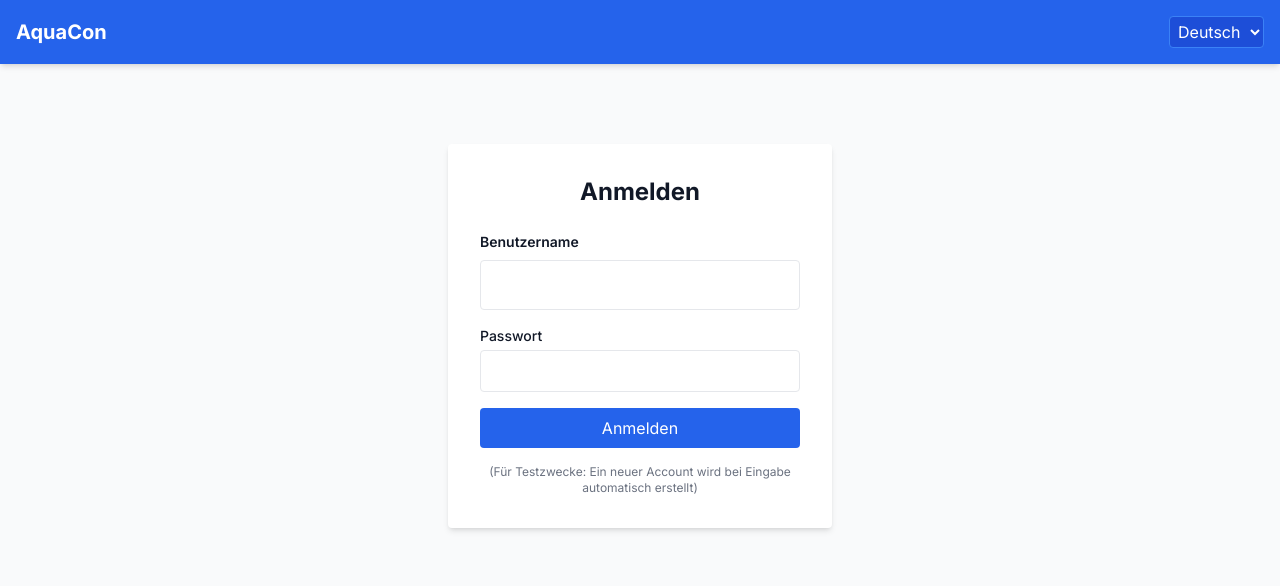
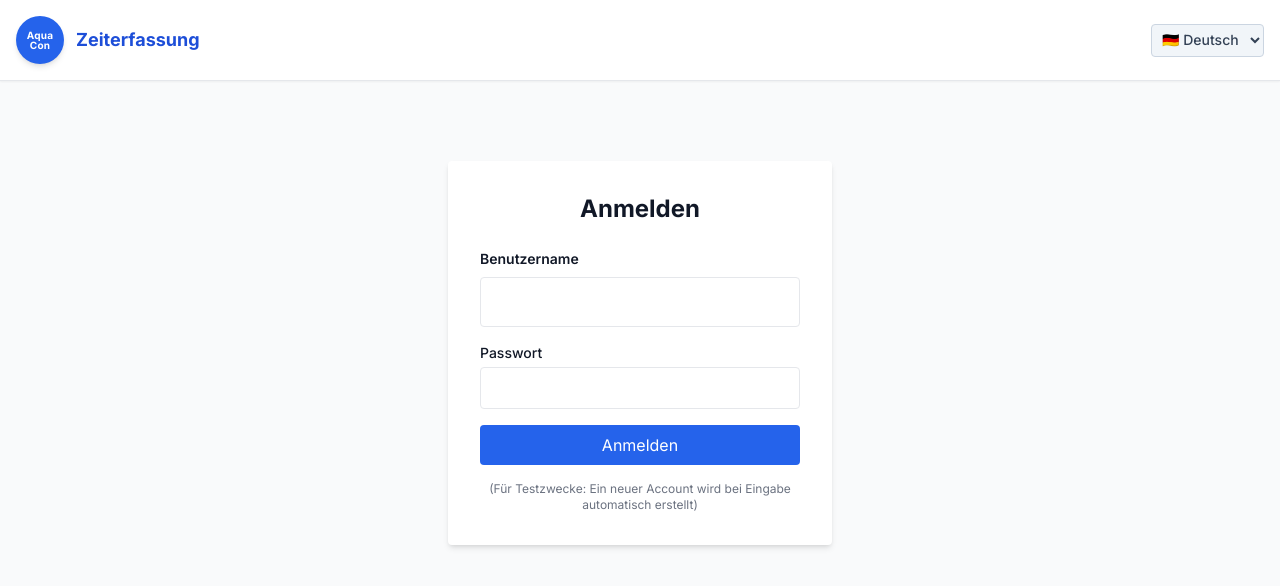
Before and after one commit to teamtrack1019/AquaCon-Zeiterfassung, a Next.js app: page / in a window 1280 px wide. Shown: the top 586 px of the page. Built offline with nearby package versions, Linux system fonts and the light colour scheme.

Commit message:
Add circular AquaCon logo and update header design

```diff
--- a/src/components/Header.tsx
+++ b/src/components/Header.tsx
@@ -5,18 +5,24 @@ export default function Header() {
   const { lang, setLang, t } = useLanguage();
 
   return (
-    <header className="bg-blue-600 text-white p-4 shadow-md flex justify-between items-center">
-      <div className="text-xl font-bold">
-        AquaCon
+    <header className="bg-white text-slate-800 p-4 shadow-sm border-b flex justify-between items-center">
+      <div className="flex items-center gap-3">
+        {/* Yuvarlak Mavi Daire Logo */}
+        <div className="flex items-center justify-center w-12 h-12 rounded-full bg-blue-600 shadow-md">
+          <span className="text-white font-bold text-[10px] tracking-wide leading-none text-center">Aqua<br/>Con</span>
+        </div>
+        <div className="text-lg font-bold text-blue-700 hidden sm:block">
+          Zeiterfassung
+        </div>
       </div>
       <div>
         <select
           value={lang}
           onChange={(e) => setLang(e.target.value as 'de' | 'ru')}
-          className="bg-blue-700 text-white border border-blue-500 rounded p-1"
+          className="bg-slate-100 text-slate-700 border border-slate-300 rounded p-1.5 text-sm font-medium focus:outline-none focus:ring-2 focus:ring-blue-500"
         >
-          <option value="de">Deutsch</option>
-          <option value="ru">Русский</option>
+          <option value="de">🇩🇪 Deutsch</option>
+          <option value="ru">🇷🇺 Русский</option>
         </select>
       </div>
     </header>
```
